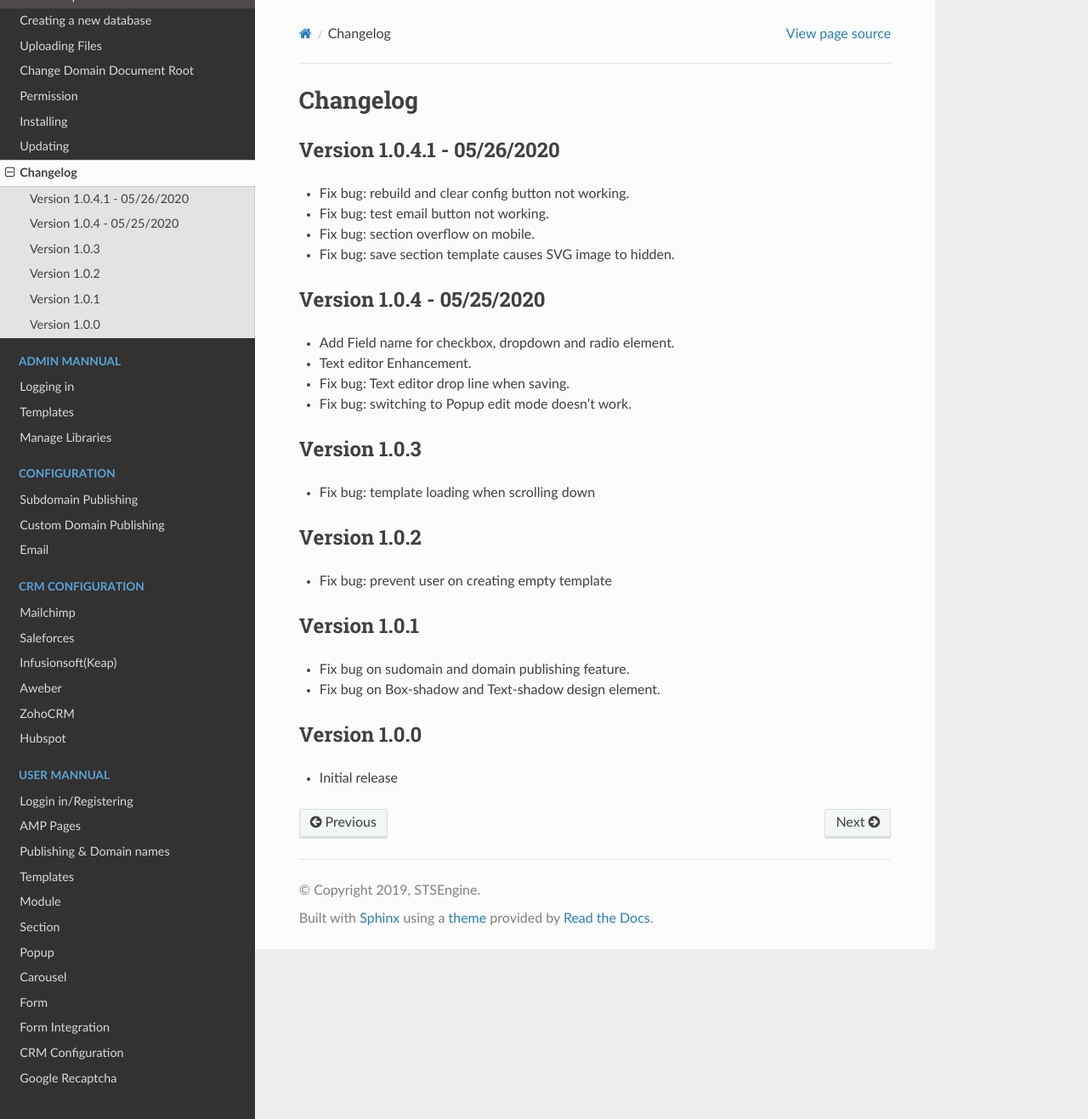
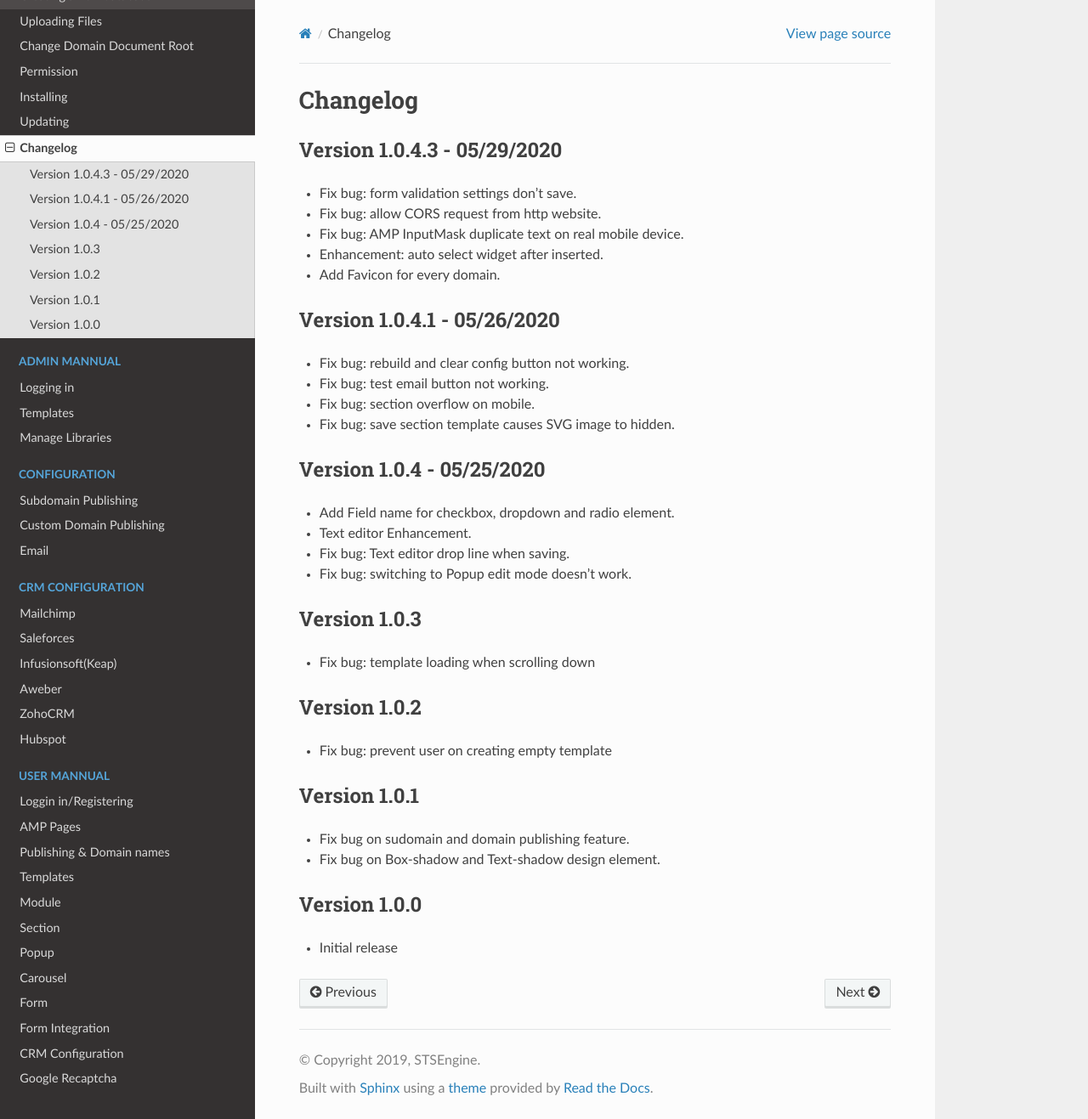
Before and after one commit to logozadocs/-ampbuilder-docs-en, a Sphinx documentation site: the page built from source/changelog.rst, in a window 1280 px wide and 1317 px high. Shown: the whole window at 85% size. Built offline with Sphinx 7.4.7 and the Read the Docs theme 2.0.0, drawn with Linux system fonts in a browser that asks for light colours; pages that are not in the unit, such as notebooks, are missing from menus.

Commit message:
no message

```diff
--- a/source/changelog.rst
+++ b/source/changelog.rst
@@ -1,5 +1,15 @@
 Changelog
 ==============
+
+==============
+Version 1.0.4.3 - 05/29/2020
+==============
+
+- Fix bug: form validation settings don't save.
+- Fix bug: allow CORS request from http website.
+- Fix bug: AMP InputMask duplicate text on real mobile device.
+- Enhancement: auto select widget after inserted.
+- Add Favicon for every domain.
 
 ==============
 Version 1.0.4.1 - 05/26/2020
```
